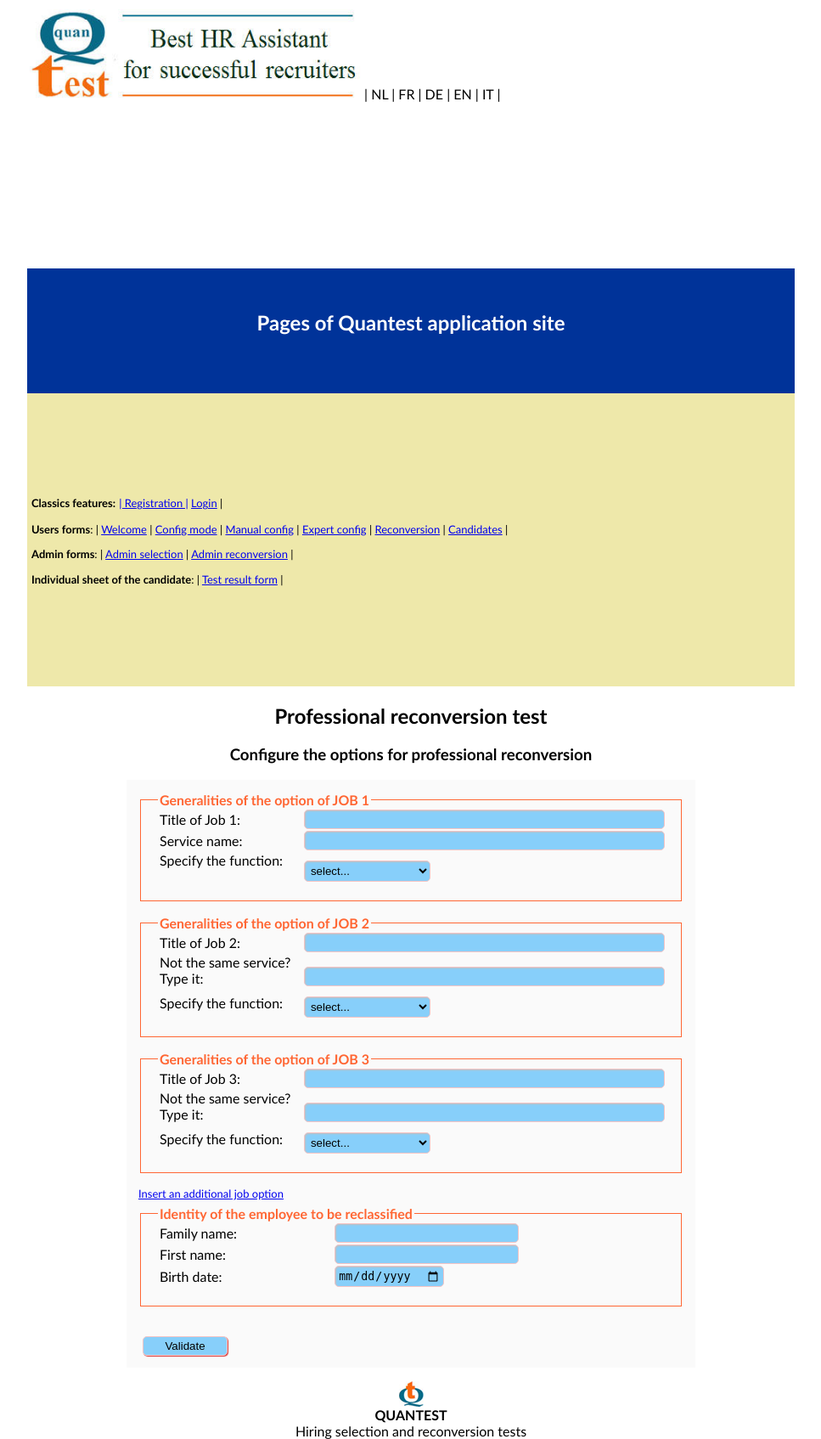
After one commit to ClipClock08/quantest, a PHP site: page /reconversion.php in a window 1280 px wide. The commit adds this page. Shown: the whole page at 85% size, without its empty margins (156-1123 px from the left). Run offline with PHP 8.4, Linux system fonts and the light colour scheme; some libraries are stand-ins or nearby versions.

```diff
--- a/activation.php
+++ b/activation.php
@@ -36,7 +36,7 @@ if(isset($_GET['email']) && !empty($_GET['email'])){
 
 //Удаляем пользователей с таблицы users, которые не подтвердили свою почту в течении сутки
 
-$query_delete_users = $mysqli->query("DELETE FROM `users` WHERE `email_status` = 0 AND `date_registration` < ( NOW() - INTERVAL 1 DAY )");
+$query_delete_users = $mysqli->query("DELETE FROM `users` WHERE `email_status` = 0 AND `data_registration` < 3");
 
 if(!$query_delete_users){
 
@@ -47,7 +47,7 @@ if(!$query_delete_users){
 
 //Удаляем пользователей из таблицы confirm_users, которые не подтвердили свою почту в течении сутки
 
-$query_delete_confirm_users = $mysqli->query("DELETE FROM `confirm_users` WHERE `date_registration` < ( NOW() - INTERVAL 1 DAY)");
+$query_delete_confirm_users = $mysqli->query("DELETE FROM `confirm_users` WHERE `data_registration` < 2");
 
 if(!$query_delete_confirm_users){
 
--- a/css/stylequan.css
+++ b/css/stylequan.css
@@ -52,16 +52,7 @@ input[type=submit], input[type=reset] {
     cursor:pointer;
 }
 
-button {
-    padding:6px 0 6px 0;
-    font:bold 13px Arial;
-    background:#2C81F5;
-    color:#555;
-    border-radius:2px;
-    width:100px;
-    border:1px solid #ccc;
-    box-shadow:1px 1px 3px #999;
-}
+
 
 /* Customize the label (the container) */
 .container {
@@ -150,3 +141,14 @@ footer {
 .pw_succ{
     color: green;
 }
+
+button {
+    padding:6px 0 6px 0;
+    font:bold 13px Arial;
+    background:#2C81F5;
+    border-radius:2px;
+    cursor: pointer;
+    width:99px;
+    border:1px solid #ccc;
+    box-shadow:1px 1px 3px #999;
+}
--- a/css/styles.css
+++ b/css/styles.css
@@ -35,7 +35,7 @@
 }
 
 #footer{
-    position: absolute;
+    position: inherit;
     bottom: 0;
     right: 0;
     width: 100%;
--- /dev/null
+++ b/header_q.php
@@ -0,0 +1,77 @@
+<?php
+/**
+ * Created by PhpStorm.
+ * User: alexdev
+ * Date: 05.10.18
+ * Time: 11:26
+ */
+
+?>
+<head>
+    <title>quantest.loc</title>
+    <meta charset="utf-8" />
+    <link rel="stylesheet" type="text/css" href="css/stylequan.css">
+    <script src="js/script.js"></script>
+    <script src="https://ajax.googleapis.com/ajax/libs/jquery/3.2.1/jquery.min.js"></script>
+</head>
+<table cellspacing="0" cellpadding="3" bgcolor="white" border="0" align="center" height="100%" width="904">
+    <tr>
+        <td valign="top" height="76" colspan="2">
+            <div align="left">
+                <img src="images/logoQuantest0.jpg" width="390" height="106" border="0"> | NL | FR | DE | EN | IT |</div>
+        </td>
+    </tr>
+    <tr height="50">
+        <td valign="middle" bgcolor="#003399" height="50" colspan="2">
+            <div align="center">
+                <h2><font color="white"><b>Pages of Quantest application site</b></font></h2>
+            </div>
+        </td>
+    </tr>
+    <tr height="33">
+        <td valign="middle" bgcolor="#eee8aa" height="33" colspan="2">
+            <div align="left">
+                <b><font size="-1" color="#990000"></font><font color="#696969" size="-1">
+                        <table border="0" cellpadding="2" cellspacing="0" height="123">
+                            <tr>
+                                <td>
+                                    <div align="left">
+                                        <font size="-1"><b>Classics features:</b></font>
+                                        <font color="black" size="-1">
+                                            <a href="registration.php">| Registration |</a>
+                                            <a href="login.php">Login</a> |</font></div>
+                                </td>
+                            </tr>
+                            <tr>
+                                <td>
+                                    <font size="-1"><b>Users forms</b>: |
+                                        <a href="welcome.php">Welcome</a> |
+                                        <a href="selection.php">Config mode</a> |
+                                        <a href="manualConfig.php">Manual config</a> |
+                                        <a href="expertConfig.php">Expert config</a> |
+                                        <a href="reconversion.php">Reconversion</a> |
+                                        <a href="candidates.php">Candidates</a> |
+                                    </font>
+                                </td>
+                            </tr>
+                            <tr>
+                                <td>
+                                    <font size="-1"><b>Admin forms</b>: |
+                                        <a href="admin/adminSelection.php">Admin selection</a> |
+                                        <a href="admin/adminReconversion.php">Admin reconversion</a> |
+                                    </font>
+                                </td>
+                            </tr>
+                            <tr>
+                                <td>
+                                    <font size="-1"><b>Individual sheet of the candidate</b>: |
+                                        <a href="admin/testResult.php">Test result form</a> |
+                                    </font>
+                                </td>
+                            </tr>
+                        </table>
+                    </font></b></div>
+        </td>
+    </tr>
+
+</table>
--- /dev/null
+++ b/reconversion.php
@@ -0,0 +1,191 @@
+<?php
+include ("header_q.php");
+//require_once("dbconnect.php");
+//if (isset($_POST["btn_submit_register"]) && !empty($_POST["btn_submit_register"])) {
+//
+//
+//
+//
+//} else {
+//
+//    exit("<p><strong>Ошибка!</strong> Вы зашли на эту страницу напрямую, поэтому нет данных для обработки. Вы можете перейти на <a href=" . $address_site . "> главную страницу </a>.</p>");
+//}
+?>
+
+    <div align="center">
+        <h2>Professional reconversion test</h2><h3>Configure the options for professional reconversion</h3>
+        <div align="center">
+            <form action="login.php" method="post" name="exigences">
+                <div align="center">
+                    <table border="0" width="650" cellspacing="2" cellpadding="2">
+                        <tbody>
+                        <tr>
+                            <td colspan="2">
+                                <fieldset>
+                                    <legend><b>Generalities of the option of JOB 1</b></legend>
+                                    <table border="0" cellspacing="2" cellpadding="0">
+                                        <tbody>
+                                        <tr>
+                                            <td valign="middle" width="241">
+                                                <div align="left">
+                                                    Title of Job 1:</div>
+                                            </td>
+                                            <td width="437"><input name="textfieldName" size="50" type="text"></td>
+                                        </tr>
+                                        <tr>
+                                            <td valign="middle" width="241">
+                                                <div align="left">Service name:</div>
+                                            </td>
+                                            <td width="437"><input name="textfieldName" size="50" type="text"></td>
+                                        </tr>
+                                        <tr>
+                                            <td valign="top" width="241">
+                                                <div align="left">
+                                                    Specify the function:</div>
+                                            </td>
+                                            <td width="437"><select id="fonction" name="statutFonction">
+                                                    <option value="1">select...</option>
+                                                    <option value="2">Manager</option>
+                                                    <option value="3">Middle management</option>
+                                                    <option value="4">Employee</option>
+                                                    <option value="5">Salaried</option>
+
+                                                </select></td>
+                                        </tr>
+                                        </tbody>
+                                    </table>
+                                </fieldset>
+                            </td>
+                        </tr>
+                        <tr>
+                            <td colspan="2" valign="top">
+                                <div style="text-align: left;" align="right">
+                                    <fieldset>
+                                        <legend><b>Generalities of the option of JOB 2</b></legend>
+                                        <table border="0" cellspacing="2" cellpadding="0">
+                                            <tbody>
+                                            <tr>
+                                                <td valign="middle" width="241">
+                                                    <div align="left">
+                                                        Title of Job 2:</div>
+                                                </td>
+                                                <td width="437"><input name="textfieldName" size="50" type="text"></td>
+                                            </tr>
+                                            <tr>
+                                                <td valign="top" width="241">
+                                                    <div align="left">Not the same service? <br>Type it:</div>
+                                                </td>
+                                                <td valign="bottom" width="437"><input name="textfieldName" size="50" type="text"></td>
+                                            </tr>
+                                            <tr>
+                                                <td valign="middle" width="241">
+                                                    <div align="left">
+                                                        Specify the function:</div>
+                                                </td>
+                                                <td width="437"><select id="fonction" name="statutFonction">
+                                                        <option value="1">select...</option>
+                                                        <option value="2">Manager</option>
+                                                        <option value="3">Middle management</option>
+                                                        <option value="4">Employee</option>
+                                                        <option value="5">Salaried</option>
+
+                                                    </select></td>
+                                            </tr>
+                                            </tbody>
+                                        </table>
+                                    </fieldset>
+                                </div>
+                            </td>
+                        </tr>
+                        <tr>
+                            <td colspan="2">
+                                <fieldset>
+                                    <legend><b>Generalities of the option of JOB 3</b></legend>
+                                    <table border="0" cellspacing="2" cellpadding="0">
+                                        <tbody>
+                                        <tr>
+                                            <td valign="middle" width="241">
+                                                <div align="left">
+                                                    Title of Job 3:</div>
+                                            </td>
+                                            <td width="437"><input name="textfieldName" size="50" type="text"></td>
+                                        </tr>
+                                        <tr>
+                                            <td valign="top" width="241">
+                                                <div align="left">Not the same service? <br>Type it:</div>
+                                            </td>
+                                            <td valign="bottom" width="437"><input name="textfieldName" size="50" type="text"></td>
+                                        </tr>
+                                        <tr>
+                                            <td valign="middle" width="241">
+                                                <div align="left">
+                                                    Specify the function:</div>
+                                            </td>
+                                            <td width="437"><select id="fonction" name="statutFonction">
+                                                    <option value="1">select...</option>
+                                                    <option value="2">Manager</option>
+                                                    <option value="3">Middle management</option>
+                                                    <option value="4">Employee</option>
+                                                    <option value="5">Salaried</option>
+
+                                                </select></td>
+                                        </tr>
+                                        </tbody>
+                                    </table>
+                                </fieldset>
+                            </td>
+                        </tr>
+                        <tr>
+                            <td colspan="2"><a href="(Empty Reference!)"><font size="2">Insert an additional job option</font></a></td>
+                        </tr>
+                        <tr>
+                            <td colspan="2" valign="top">
+                                <fieldset>
+                                    <legend><b> Identity of the employee to be reclassified </b></legend>
+                                    <table border="0" cellspacing="2" cellpadding="0">
+                                        <tbody>
+                                        <tr>
+                                            <td valign="middle" width="241">
+                                                <div align="left">
+                                                    Family name:</div>
+                                            </td>
+                                            <td width="437"><input name="textfieldName" size="24" type="text"></td>
+                                        </tr>
+                                        <tr>
+                                            <td valign="middle" width="241">
+                                                <div align="left">
+                                                    First name:</div>
+                                            </td>
+                                            <td valign="top" width="437"><input name="textfieldName" size="24" type="text"></td>
+                                        </tr>
+                                        <tr>
+                                            <td valign="middle" width="241">
+                                                <div align="left">
+                                                    Birth date:</div>
+                                            </td>
+                                            <td width="437"><input name="anniversaire" type="date"></td>
+                                        </tr>
+                                        </tbody>
+                                    </table>
+                                </fieldset>
+                                <br>
+                            </td>
+                        </tr>
+                        <tr>
+                            <td valign="top"><input name="save01" type="submit" value="Validate"></td>
+                            <td valign="top"></td>
+                        </tr>
+                        </tbody>
+                    </table>
+                </div>
+            </form>
+        </div>
+    </div>
+
+
+<?php
+
+
+
+
+include_once ("footer.php");
--- a/register.php
+++ b/register.php
@@ -532,7 +532,7 @@ if (isset($_POST["btn_submit_register"]) && !empty($_POST["btn_submit_register"]
                 exit();
 
             } else {
-                $_SESSION["error_messages"] .= "<p class='mesage_error' >Ошибка при отправлении письма с сылкой подтверждения, на почту " . $email ." </p>";
+                $_SESSION["error_messages"] .= "<p class='mesage_error' >Ошибка при отправлении письма с сылкой подтверждения, на почту " . $email . $message ." </p>";
             }
 
             // Завершение запроса добавления пользователя в таблицу users
```
Also changed, not shown: admin/admin_reservation.php (added, +7 -0 lines), config/expert_config.php (added, +81 -0 lines), config/footer.php (added, +7 -0 lines), config/header_q.php (added, +77 -0 lines), config/manual_config.php (added, +142 -0 lines), header.php (+8 -0 lines), hiringTest.php (added, +28 -0 lines), js/script.js (added, +15 -0 lines), welcome.php (added, +28 -0 lines), admin/admin_selection.php (added).
